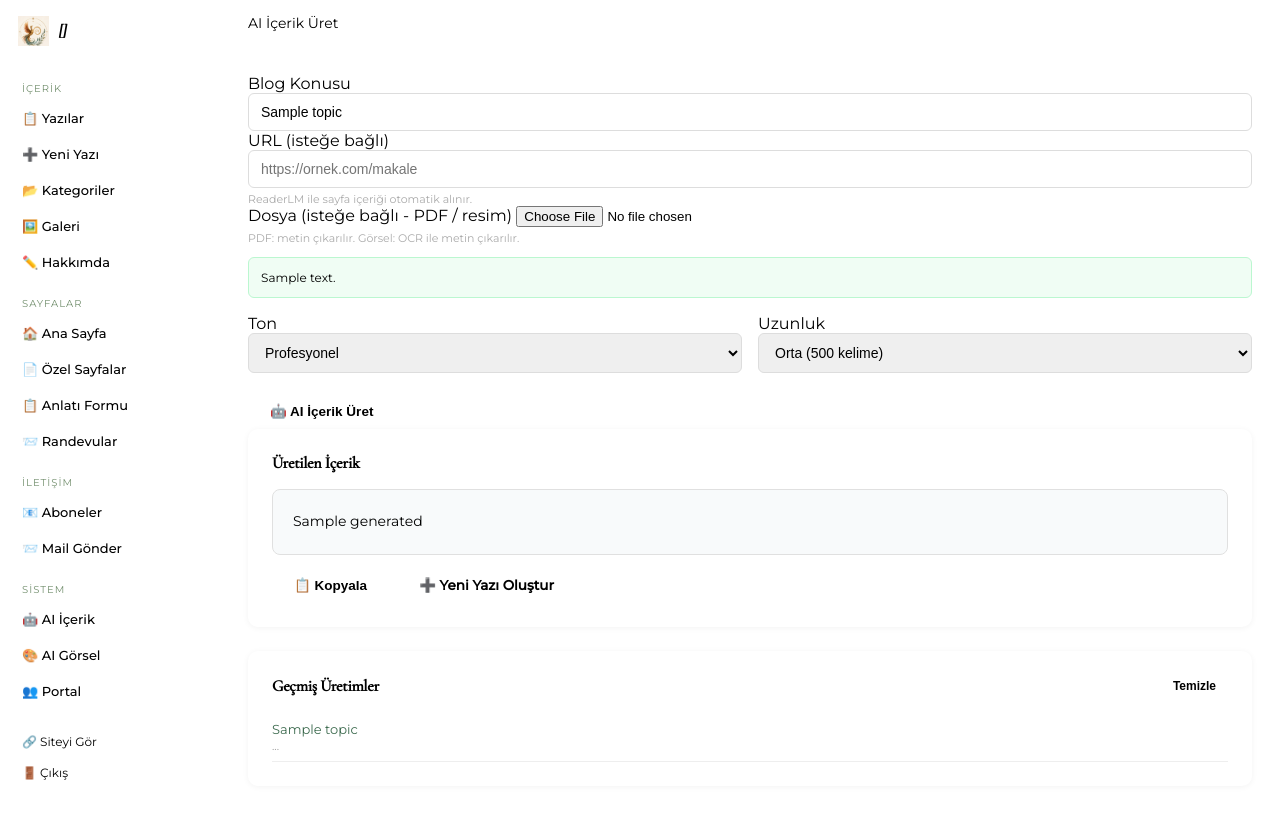
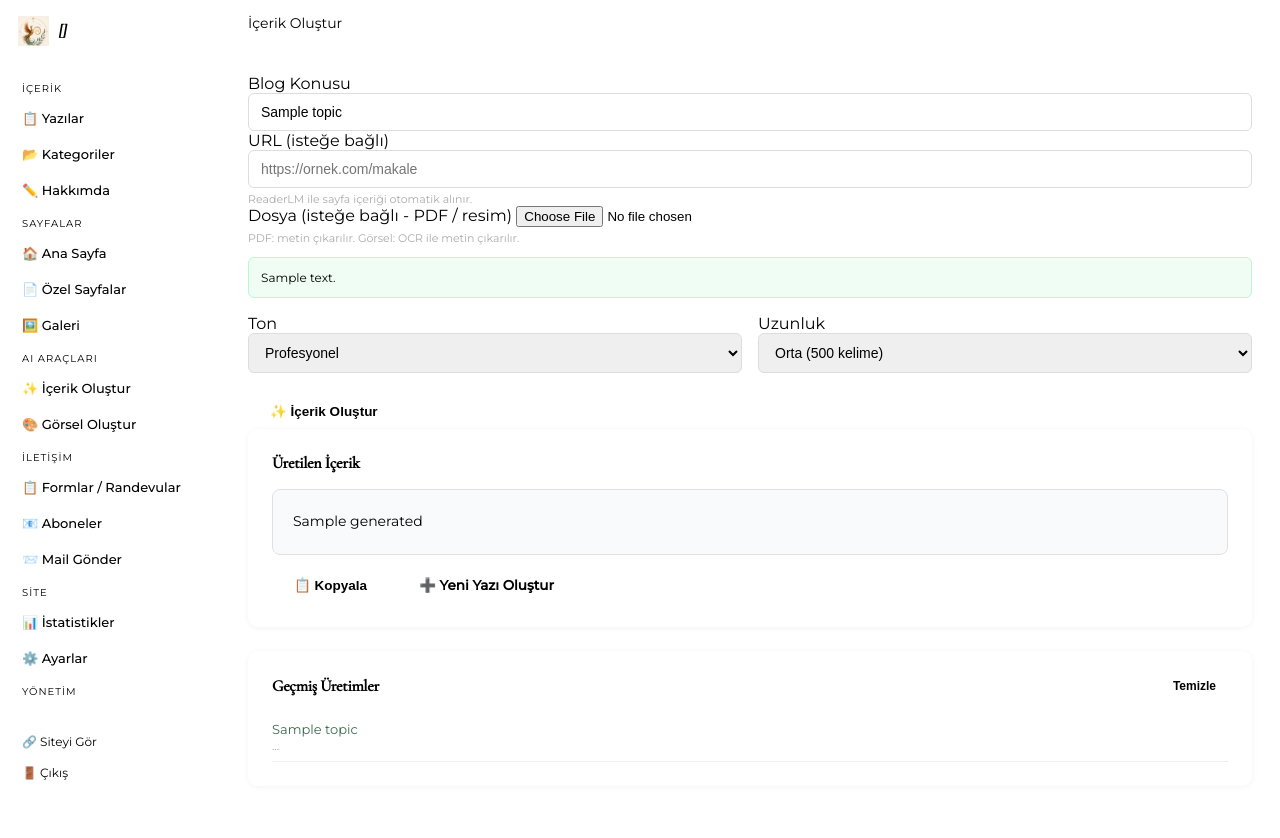
Before and after one commit to zfrkrc/zaferkaraca-website, a Python web app: template app/templates/admin/ai_content.html in a window 1280 px wide. Run offline with Jinja, Linux system fonts and the light colour scheme; the template is opened without the code that fills it: most values are stand-ins (such as "Sample title", 1, 10 or a date in 2020).

Commit message:
feat(ux): simplify Wez admin navigation and branding

```diff
--- a/app/templates/admin/admin_base.html
+++ b/app/templates/admin/admin_base.html
@@ -3,6 +3,7 @@
 <head>
   <meta charset="UTF-8">
   <meta name="viewport" content="width=device-width, initial-scale=1.0">
+  <link rel="icon" type="image/png" href="/uploads/logoaq.png">
   <title>{% block title %}Panel{% endblock %} | {{ site_title }}</title>
   <link rel="preconnect" href="https://fonts.googleapis.com">
   <link href="https://fonts.googleapis.com/css2?family=Cormorant+Garamond:ital,wght@0,300;0,400;0,500;1,300;1,400;1,500&family=Montserrat:wght@300;400;500&display=swap&subset=latin-ext" rel="stylesheet">
@@ -85,27 +86,33 @@
   <aside class="sidebar" id="adminSidebar">
     <div class="sidebar-logo"><img src="/uploads/logoaq.png" alt="Zafer"><span>{{ site_title }}</span></div>
     <nav class="sidebar-nav">
-      <div style="font-size:10px;text-transform:uppercase;letter-spacing:.1em;color:#74906f;padding:8px 12px 4px">İçerik</div>
-      <a href="{{ url_for('admin_dashboard') }}">📋 Yazılar</a>
-      <a href="{{ url_for('admin_post_new') }}">➕ Yeni Yazı</a>
-      <a href="{{ url_for('admin_categories') }}">📂 Kategoriler</a>
-       <a href="{{ url_for('admin_gallery') }}">🖼️ Galeri</a>
-       <a href="{{ url_for('admin_about') }}">✏️ Hakkımda</a>
-       <div style="font-size:10px;text-transform:uppercase;letter-spacing:.1em;color:#74906f;padding:8px 12px 4px;margin-top:8px">Sayfalar</div>
-      <a href="{{ url_for('admin_homepage') }}">🏠 Ana Sayfa</a>
-      <a href="{{ url_for('admin_sayfalar') }}">📄 Özel Sayfalar</a>
-      <a href="/anlati?edit=1" target="_blank">📋 Anlatı Formu</a>
-      <a href="/anlati#admin" target="_blank">📨 Randevular</a>
-      <div style="font-size:10px;text-transform:uppercase;letter-spacing:.1em;color:#74906f;padding:8px 12px 4px;margin-top:8px">İletişim</div>
-      <a href="{{ url_for('admin_subscribers') }}">📧 Aboneler</a>
-      <a href="{{ url_for('admin_newsletter') }}">📨 Mail Gönder</a>
-      <div style="font-size:10px;text-transform:uppercase;letter-spacing:.1em;color:#74906f;padding:8px 12px 4px;margin-top:8px">Sistem</div>
-      <a href="{{ url_for('admin_ai_content') }}">🤖 AI İçerik</a>
-      <a href="{{ url_for('admin_ai_image') }}">🎨 AI Görsel</a>
-      <a href="{{ url_for('admin_portal_users') }}">👥 Portal</a>
-      <a href="{{ url_for('admin_tenants_list') }}">🏢 Müşteriler</a>
-      <a href="{{ url_for('admin_stats') }}">📊 İstatistikler</a>
-      <a href="{{ url_for('admin_settings') }}">⚙️ Ayarlar</a>
+      {% set ep = request.endpoint or '' %}
+      <div class="section-label">İçerik</div>
+      <a href="{{ url_for('admin_dashboard') }}" class="{{ 'active' if ep in ['admin_dashboard','admin_post_new','admin_post_edit'] else '' }}">📋 Yazılar</a>
+      <a href="{{ url_for('admin_categories') }}" class="{{ 'active' if ep in ['admin_categories','admin_category_new','admin_category_edit'] else '' }}">📂 Kategoriler</a>
+      <a href="{{ url_for('admin_about') }}" class="{{ 'active' if ep == 'admin_about' else '' }}">✏️ Hakkımda</a>
+
+      <div class="section-label">Sayfalar</div>
+      <a href="{{ url_for('admin_homepage') }}" class="{{ 'active' if ep == 'admin_homepage' else '' }}">🏠 Ana Sayfa</a>
+      <a href="{{ url_for('admin_sayfalar') }}" class="{{ 'active' if ep and ep.startswith('admin_sayfa') else '' }}">📄 Özel Sayfalar</a>
+      <a href="{{ url_for('admin_gallery') }}" class="{{ 'active' if ep and ep.startswith('admin_gallery') else '' }}">🖼️ Galeri</a>
+
+      <div class="section-label">AI Araçları</div>
+      <a href="{{ url_for('admin_ai_content') }}" class="{{ 'active' if ep and ep.startswith('admin_ai_content') else '' }}">✨ İçerik Oluştur</a>
+      <a href="{{ url_for('admin_ai_image') }}" class="{{ 'active' if ep and ep.startswith('admin_ai_image') else '' }}">🎨 Görsel Oluştur</a>
+
+      <div class="section-label">İletişim</div>
+      <a href="/anlati?edit=1" target="_blank">📋 Formlar / Randevular</a>
+      <a href="{{ url_for('admin_subscribers') }}" class="{{ 'active' if ep and ep.startswith('admin_subscriber') else '' }}">📧 Aboneler</a>
+      <a href="{{ url_for('admin_newsletter') }}" class="{{ 'active' if ep == 'admin_newsletter' else '' }}">📨 Mail Gönder</a>
+
+      <div class="section-label">Site</div>
+      <a href="{{ url_for('admin_stats') }}" class="{{ 'active' if ep == 'admin_stats' else '' }}">📊 İstatistikler</a>
+      <a href="{{ url_for('admin_settings') }}" class="{{ 'active' if ep in ['admin_settings','admin_change_password'] else '' }}">⚙️ Ayarlar</a>
+
+      <div class="section-label">Yönetim</div>
+      <a href="{{ url_for('admin_portal_users') }}" class="{{ 'active' if ep and ep.startswith('admin_portal') else '' }}">👥 Portal</a>
+      <a href="{{ url_for('admin_tenants_list') }}" class="{{ 'active' if ep and ep.startswith('admin_tenants') else '' }}">🏢 Müşteriler</a>
     </nav>
     <div class="sidebar-foot">
       <a href="{{ url_for('index') }}" target="_blank">🔗 Siteyi Gör</a>
--- a/app/templates/admin/ai_content.html
+++ b/app/templates/admin/ai_content.html
@@ -1,6 +1,6 @@
 {% extends "admin/admin_base.html" %}
-{% block title %}AI İçerik Üret | {{ site_title }}{% endblock %}
-{% block breadcrumb %}AI İçerik Üret{% endblock %}
+{% block title %}İçerik Oluştur | {{ site_title }}{% endblock %}
+{% block breadcrumb %}İçerik Oluştur{% endblock %}
 {% block head %}
 <style>
 .card{background:#fff;padding:24px;border-radius:10px;box-shadow:0 1px 6px rgba(0,0,0,.05);margin-bottom:24px}
@@ -53,7 +53,7 @@
   </div>
 
   <div style="margin-top:20px">
-    <button type="submit" class="btn btn-primary" onclick="this.form.submit();this.disabled=true;document.getElementById('spinner').style.display='block'">🤖 AI İçerik Üret</button>
+    <button type="submit" class="btn btn-primary" onclick="this.form.submit();this.disabled=true;document.getElementById('spinner').style.display='block'">✨ İçerik Oluştur</button>
   </div>
 </form>
 
```
Also changed, not shown: app/templates/admin/ai_image.html (+21 -20 lines), app/templates/admin/dashboard.html (+5 -3 lines).
